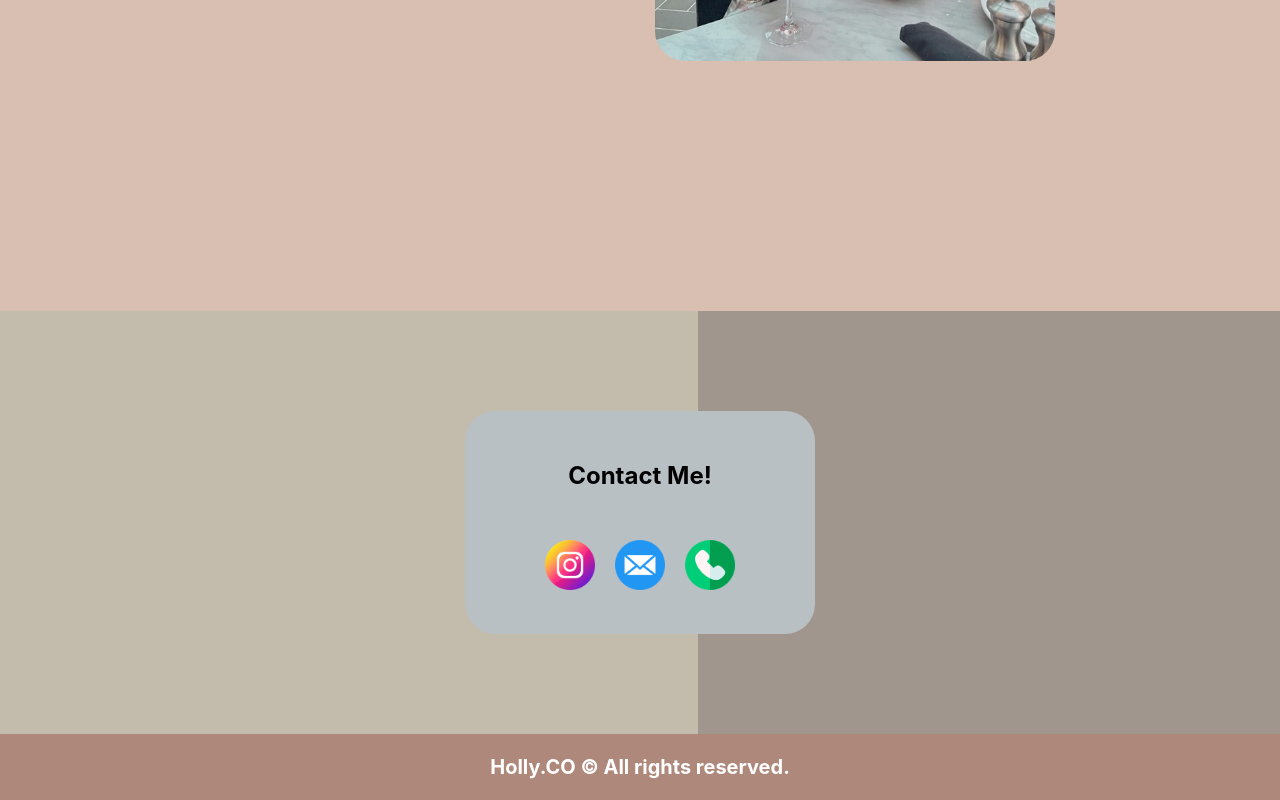
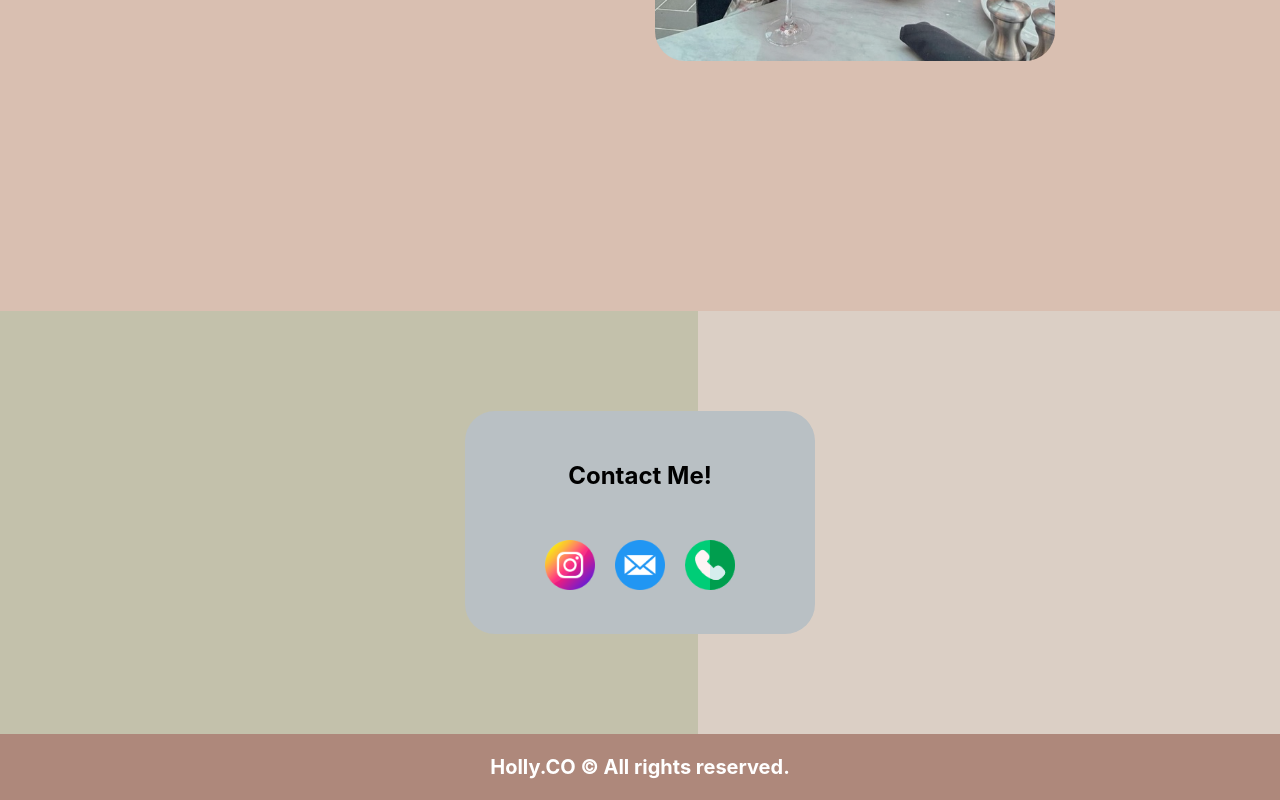
Before and after one commit to TheWiseSailor/HM.CO, a React (Create React App) app: page / in a window 1280 px wide. Shown: the part 1338-2138 px from the top of the page. Built offline with nearby package versions, Linux system fonts and the light colour scheme.

Commit message:
adding more abstract colors

```diff
--- a/src/Components/HomePage/Socials/Socials.css
+++ b/src/Components/HomePage/Socials/Socials.css
@@ -3,11 +3,11 @@
   text-align: center;
   padding-top: 100px;
   padding-bottom: 100px;
-  background-color:#c3bbab ;
+  background-color:#c3c1ab ;
 }
 
 .secondaryContainor {
-  background-color:#a1968d  ;
+  background-color:#dbcfc5  ;
   position: absolute;
   right: 0;
   top: 0;
```
